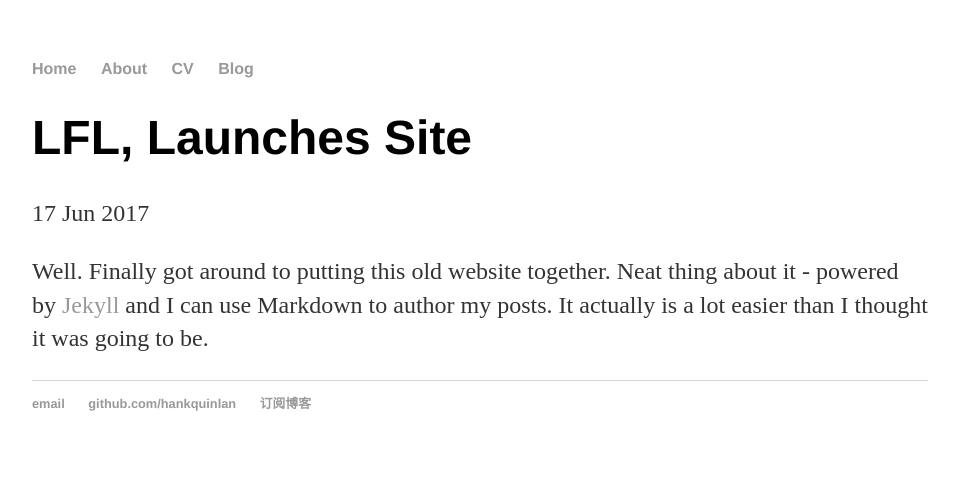
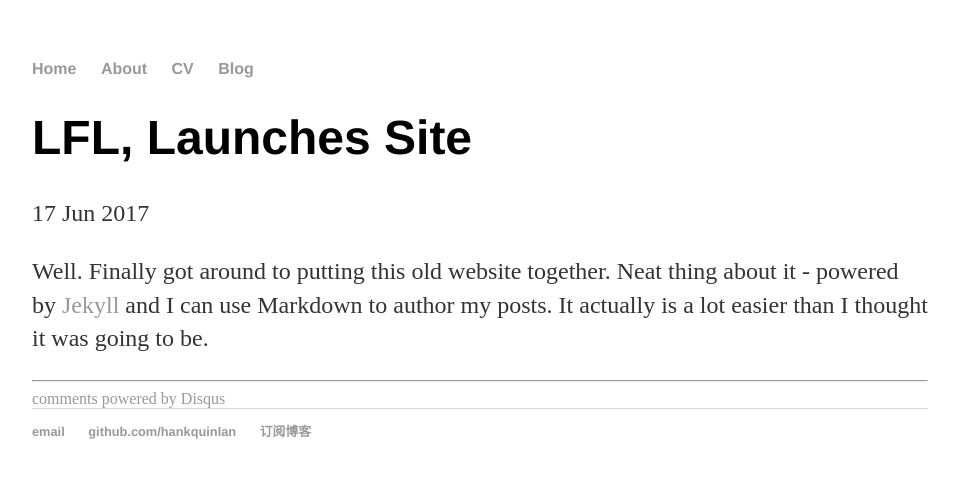
Before and after one commit to floin/floin2.github.io, a Jekyll site: the page built from _posts/2017-06-17-lfl-site-launched.md, in a window 1280 px wide. Shown: the top 478 px of the page, without its empty margins (160-1119 px from the left). Built offline with Jekyll 4.4.1, drawn with Linux system fonts in a browser that asks for light colours; comment, search, counter and statistics services are not loaded.

Commit message:
Update post.html

```diff
--- a/_layouts/post.html
+++ b/_layouts/post.html
@@ -7,3 +7,8 @@
 <div class="post">
   {{ content }}
 </div>
+<hr>
+<!-- Post comments -->
+<div class="comments">
+{% include disqus.html %}
+</div>
```
